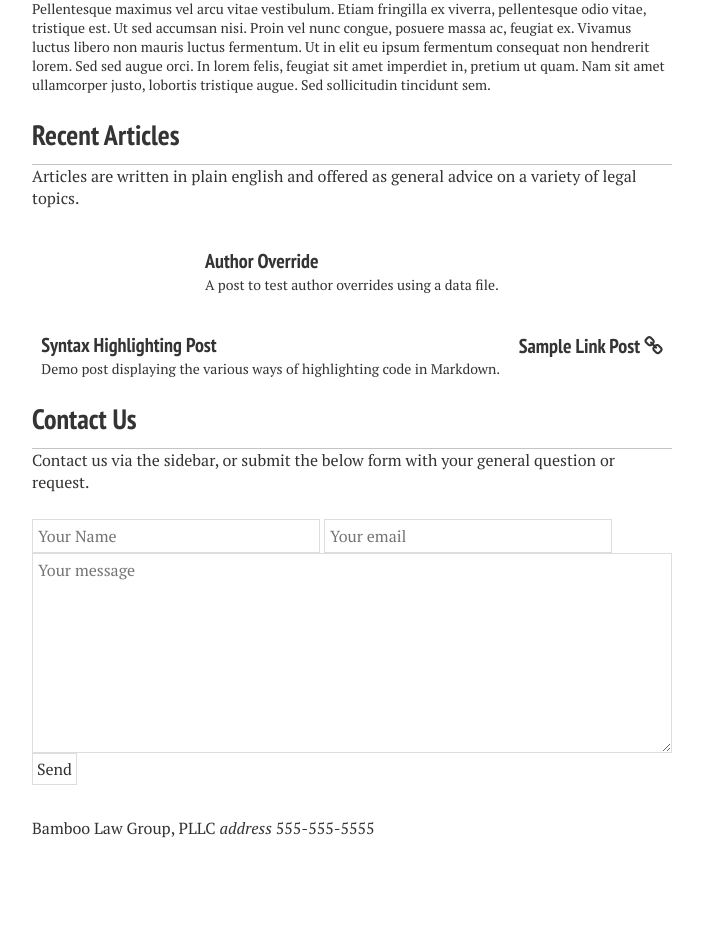
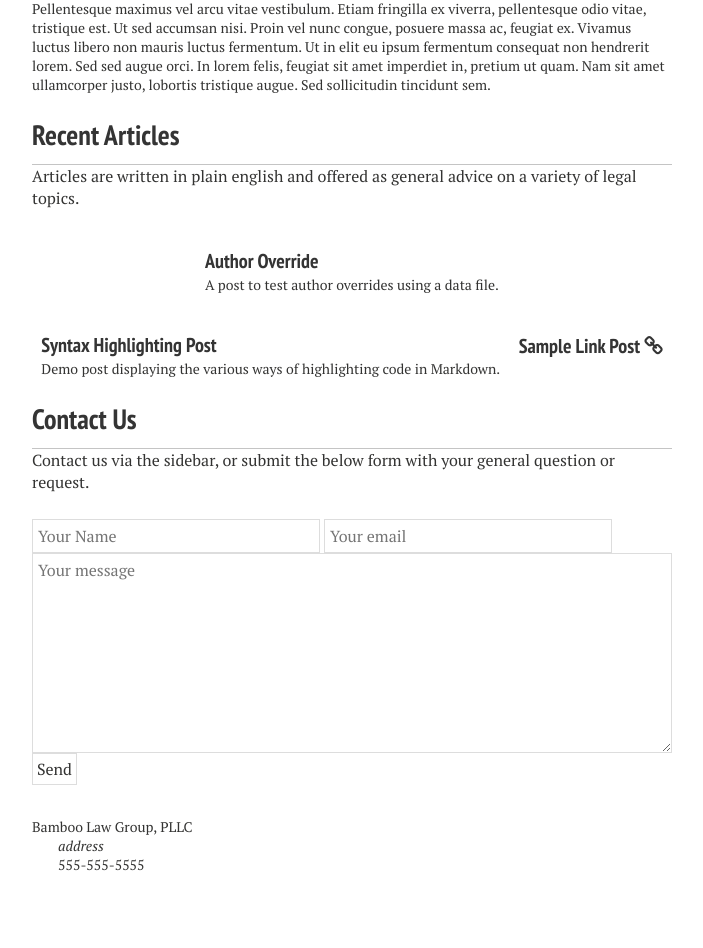
Before and after one commit to nerdyfergy/blg-site-mm3, a Jekyll site: the page built from index.md, in a window 1280 px wide. Shown: the part 972-1920 px from the top of the page, without its empty margins (288-991 px from the left). Built offline with Jekyll 4.4.1, drawn with Linux system fonts in a browser that asks for light colours; nearby versions of some CDN libraries; before the commit the page ends 1859 px from its top, so only the background shows below that.

```diff
--- a/_includes/_footer.html
+++ b/_includes/_footer.html
@@ -1,5 +1,5 @@
 <div>
-  Bamboo Law Group, PLLC
-  <i>address</i>
-  555-555-5555
+  <p>Bamboo Law Group, PLLC</p>
+  <p><i>address</i></p>
+  <p>555-555-5555</p>
 </div>
```
